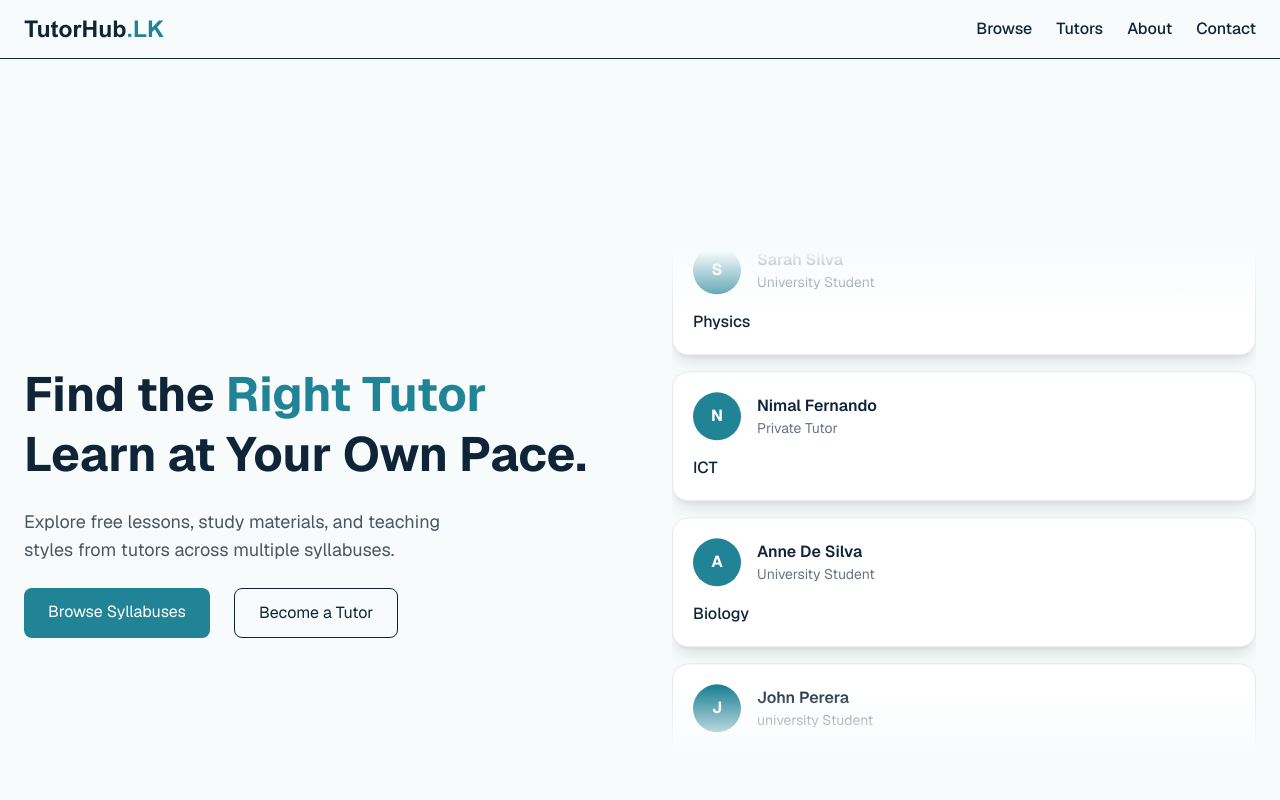
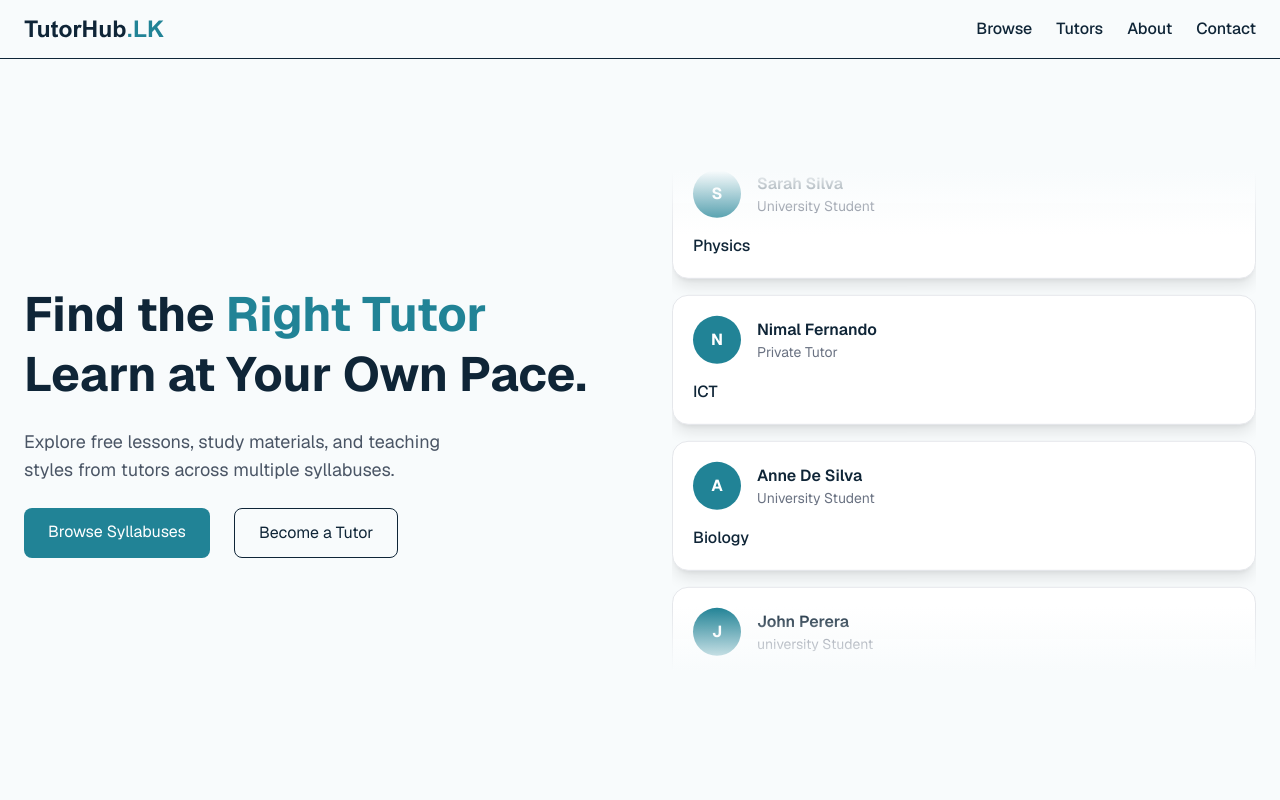
Before and after one commit to DinukaD-24/tutor-platform, a Next.js app: page / in a window 1280 px wide. Shown: the top 800 px of the page. Built offline with nearby package versions, Linux system fonts and the light colour scheme.

Commit message:
fix: remove unnecessary padding from main section in Home component

```diff
--- a/src/app/page.js
+++ b/src/app/page.js
@@ -6,7 +6,7 @@ import HowItWorksSection from "@/components/home/HowItWorksSection";
 
 export default function Home() {
   return (
-    <main className="min-h-screen bg-background text-dark pt-20">
+    <main className="min-h-screen bg-background text-dark">
       <HeroSection/>
       <FeaturedSubjects/>
       <FeaturedTutors/>
```
